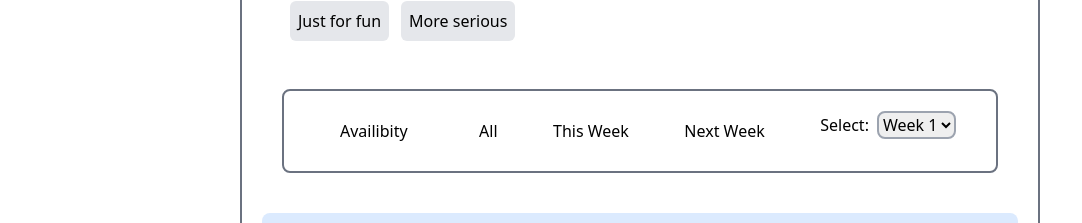
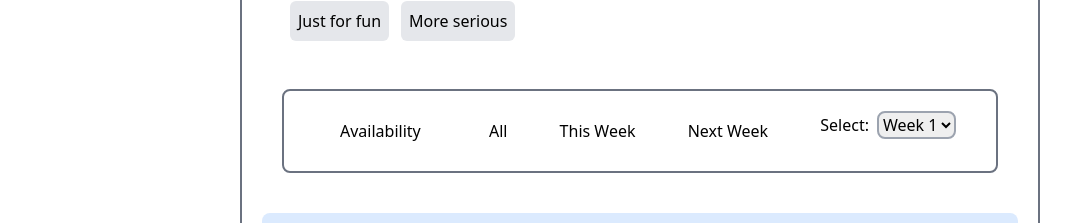
Before and after one commit to MarkusAP98/Schedule, a React (Vite) app: page / in a window 1280 px wide. Both pictures are taken after a click on the button "Compatible Availability". Shown: the part 369-592 px from the top of the page, without its empty margins (0-1082 px from the left). Built offline with nearby package versions, Linux system fonts and the light colour scheme.

Commit message:
new comp

```diff
--- a/src/CompatibleSchedule.jsx
+++ b/src/CompatibleSchedule.jsx
@@ -1,13 +1,8 @@
 import React, { useState } from "react";
 import { CgProfile } from "react-icons/cg";
-import ClickableButtonsP from "./components/ClickableBtnsP";
+import AvailabilityCom from "./components/AvailabiltyCom";
 
 const CompatibleSchedule = () => {
-  const [selectedWeek, setSelectedWeek] = useState(1); // Initialize the selected week to 1
-
-  const handleWeekChange = (e) => {
-    setSelectedWeek(e.target.value);
-  };
 
   return (
     <div className="flex-col p-60">
@@ -23,24 +18,7 @@ const CompatibleSchedule = () => {
             More serious
           </button>
         </div>
-        <div className="flex justify-between pl-10 pr-10 p-5 border-solid border-2 border-gray-500 rounded-lg m-10">
-          <ClickableButtonsP text='Availibity'/>
-          <button>All</button>
-          <button>This Week</button>
-          <button>Next Week</button>
-          <form>
-            <label className="mr-2">Select:</label>
-            <select value={selectedWeek} onChange={handleWeekChange} className="border-solid border-gray-400 border-2 rounded-lg">
-              <option value={1}>Week 1</option>
-              <option value={2}>Week 2</option>
-              <option value={3}>Week 3</option>
-              <option value={4}>Week 4</option>
-              <option value={5}>Week 5</option>
-              <option value={6}>Week 6</option>
-              <option value={7}>Week 7</option>
-            </select>
-          </form>
-        </div>
+        <AvailabilityCom />
         <div>
           <div className="flex bg-blue-100 p-5 m-5 rounded-t-lg justify-between">
             <h3 className="ml-10">Friends</h3>
--- /dev/null
+++ b/src/components/AvailabiltyCom.jsx
@@ -0,0 +1,33 @@
+import React, { useState } from "react";
+import ClickableButtonsP from "./ClickableBtnsP";
+
+const AvailabiltyCom = ({ selectedWeek, handleWeekChange }) => {
+  return (
+    <div>
+      <div className="flex justify-between pl-10 pr-10 p-5 border-solid border-2 border-gray-500 rounded-lg m-10">
+        <ClickableButtonsP text="Availability" />
+        <button>All</button>
+        <button>This Week</button>
+        <button>Next Week</button>
+        <form>
+          <label className="mr-2">Select:</label>
+          <select
+            value={selectedWeek}
+            onChange={handleWeekChange}
+            className="border-solid border-gray-400 border-2 rounded-lg"
+          >
+            <option value={1}>Week 1</option>
+            <option value={2}>Week 2</option>
+            <option value={3}>Week 3</option>
+            <option value={4}>Week 4</option>
+            <option value={5}>Week 5</option>
+            <option value={6}>Week 6</option>
+            <option value={7}>Week 7</option>
+          </select>
+        </form>
+      </div>
+    </div>
+  );
+};
+
+export default AvailabiltyCom;
```
